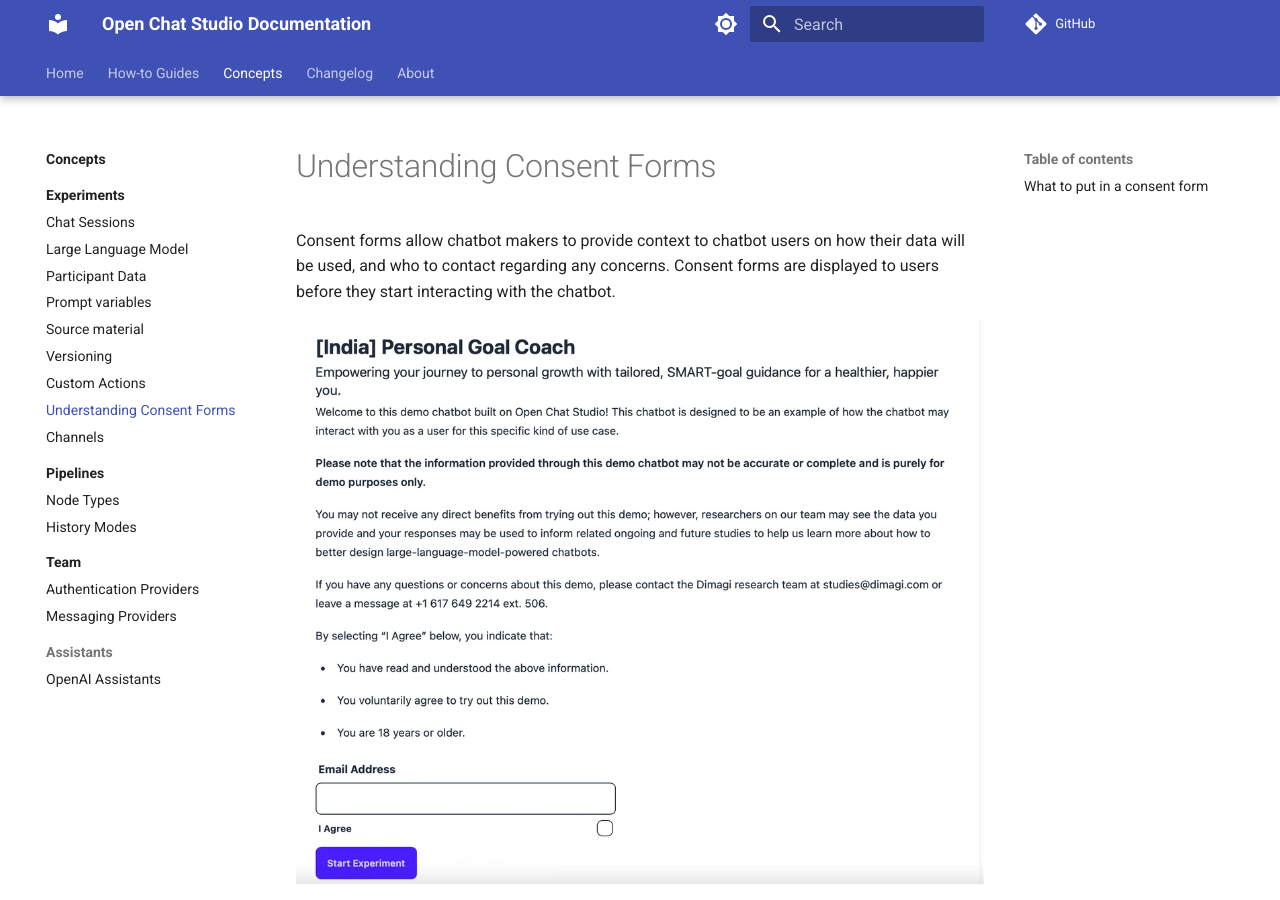
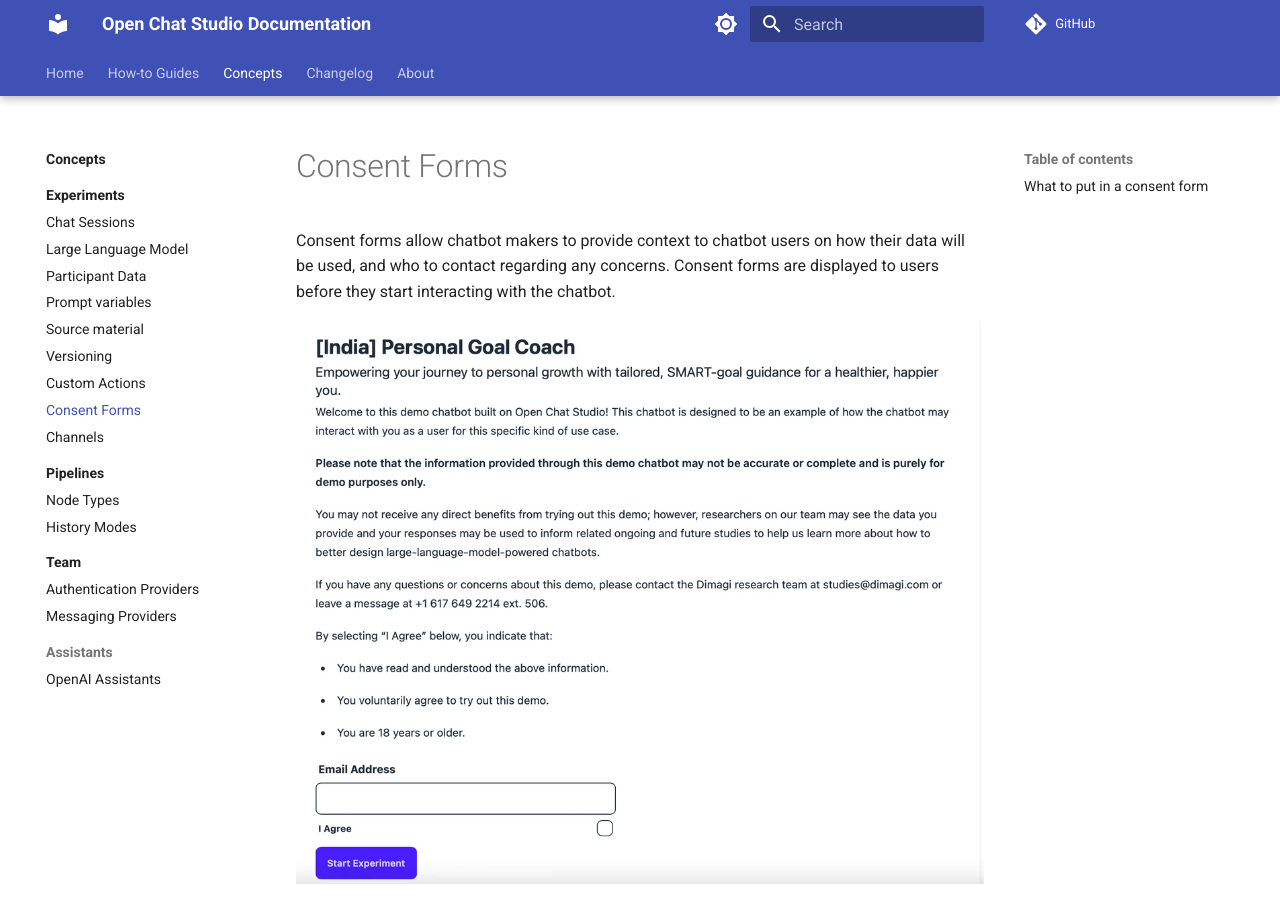
Before and after one commit to dimagi/open-chat-studio-docs, an MkDocs documentation site: the page built from docs/concepts/consent.md, in a window 1280 px wide and 900 px high. Built offline with MkDocs 1.6.1 and Material for MkDocs 9.7.7, drawn with Linux system fonts in a browser that asks for light colours; comment, search, counter and statistics services are not loaded.

Commit message:
update heading

```diff
--- a/docs/concepts/consent.md
+++ b/docs/concepts/consent.md
@@ -1,4 +1,4 @@
-# Understanding Consent Forms
+# Consent Forms
 
 Consent forms allow chatbot makers to provide context to chatbot users on how their data will be used, and who to contact regarding any concerns. Consent forms are displayed to users before they start interacting with the chatbot.
 
```
